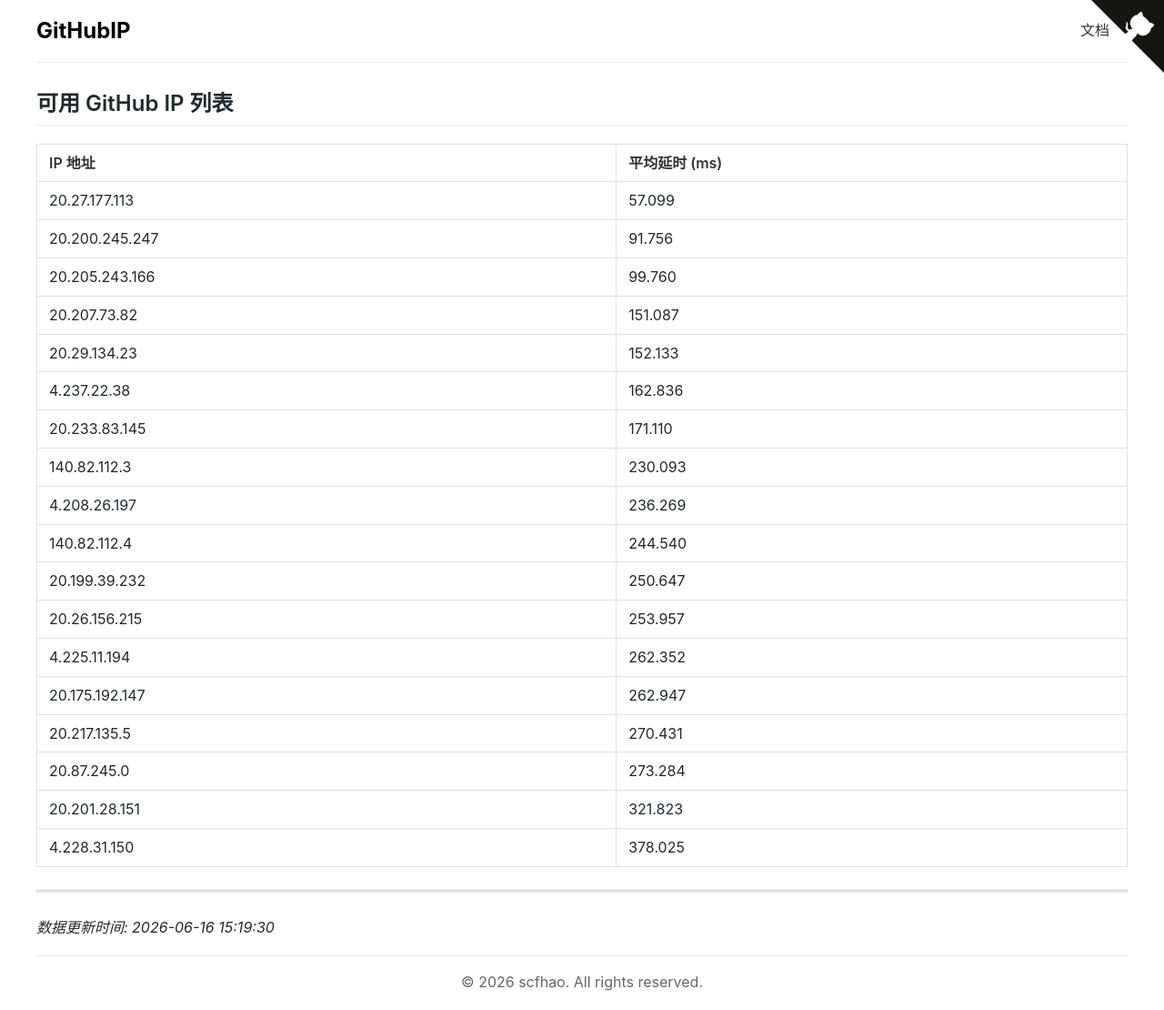
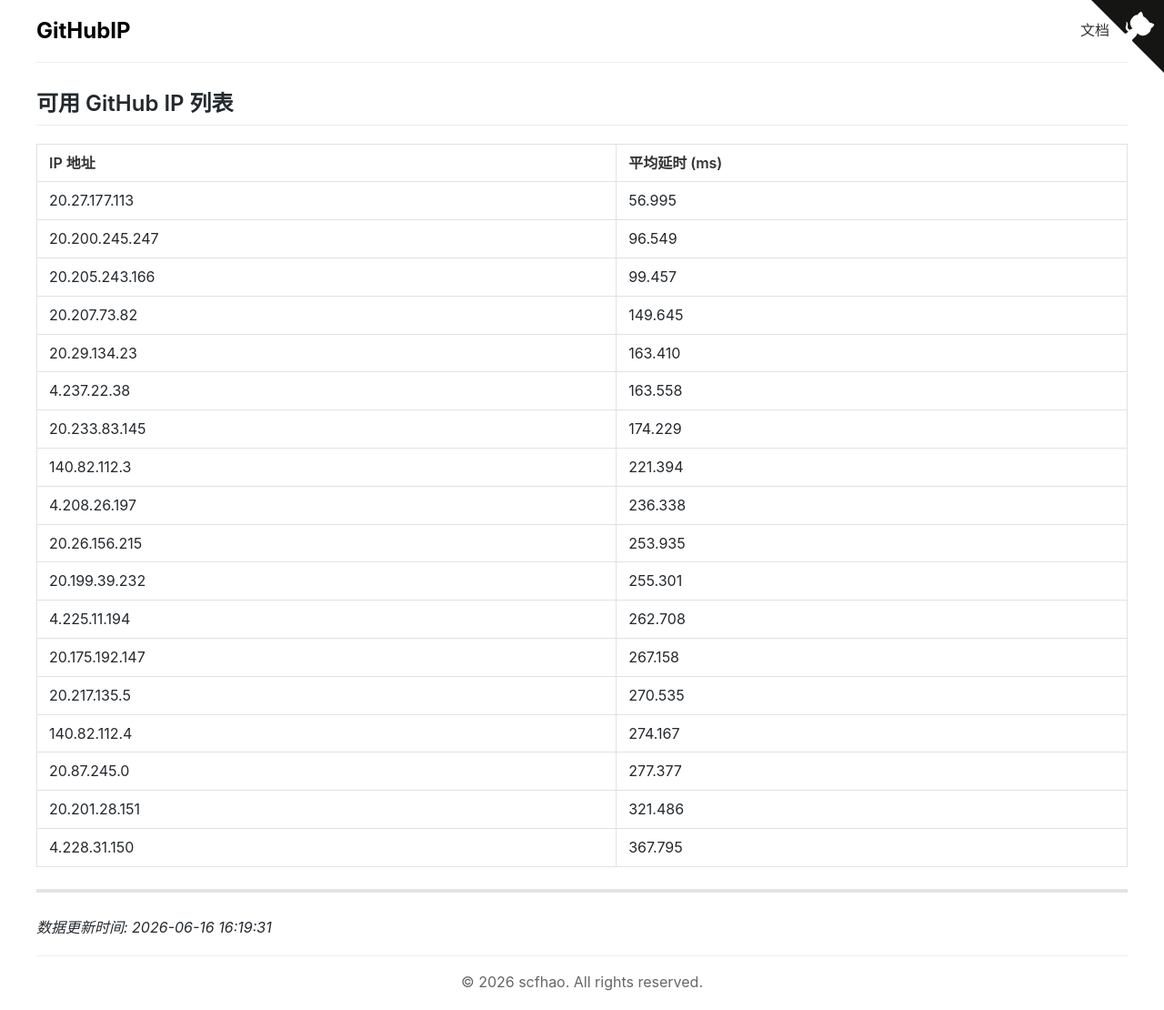
Before and after one commit to scfhao/GitHubIP, a Jekyll site: the page built from index.md, in a window 1280 px wide. Shown: the whole page at 91% size. Built offline with Jekyll 4.4.1, drawn with Linux system fonts in a browser that asks for light colours.

Commit message:
自动脚本执行 - 2026-06-16 16:19:31

```diff
--- a/index.md
+++ b/index.md
@@ -1,32 +1,32 @@
 ---
 layout: home
 title: GitHub IP 列表
-date: 2026-06-16 15:19:30
+date: 2026-06-16 16:19:31
 ---
 
 ## 可用 GitHub IP 列表
 
 | IP 地址 | 平均延时 (ms) |
 |---------|--------------|
-| 20.27.177.113 | 57.099 |
-| 20.200.245.247 | 91.756 |
-| 20.205.243.166 | 99.760 |
-| 20.207.73.82 | 151.087 |
-| 20.29.134.23 | 152.133 |
-| 4.237.22.38 | 162.836 |
-| 20.233.83.145 | 171.110 |
-| 140.82.112.3 | 230.093 |
-| 4.208.26.197 | 236.269 |
-| 140.82.112.4 | 244.540 |
-| 20.199.39.232 | 250.647 |
-| 20.26.156.215 | 253.957 |
-| 4.225.11.194 | 262.352 |
-| 20.175.192.147 | 262.947 |
-| 20.217.135.5 | 270.431 |
-| 20.87.245.0 | 273.284 |
-| 20.201.28.151 | 321.823 |
-| 4.228.31.150 | 378.025 |
+| 20.27.177.113 | 56.995 |
+| 20.200.245.247 | 96.549 |
+| 20.205.243.166 | 99.457 |
+| 20.207.73.82 | 149.645 |
+| 20.29.134.23 | 163.410 |
+| 4.237.22.38 | 163.558 |
+| 20.233.83.145 | 174.229 |
+| 140.82.112.3 | 221.394 |
+| 4.208.26.197 | 236.338 |
+| 20.26.156.215 | 253.935 |
+| 20.199.39.232 | 255.301 |
+| 4.225.11.194 | 262.708 |
+| 20.175.192.147 | 267.158 |
+| 20.217.135.5 | 270.535 |
+| 140.82.112.4 | 274.167 |
+| 20.87.245.0 | 277.377 |
+| 20.201.28.151 | 321.486 |
+| 4.228.31.150 | 367.795 |
 
 ---
 
-*数据更新时间: 2026-06-16 15:19:30*
+*数据更新时间: 2026-06-16 16:19:31*
```
